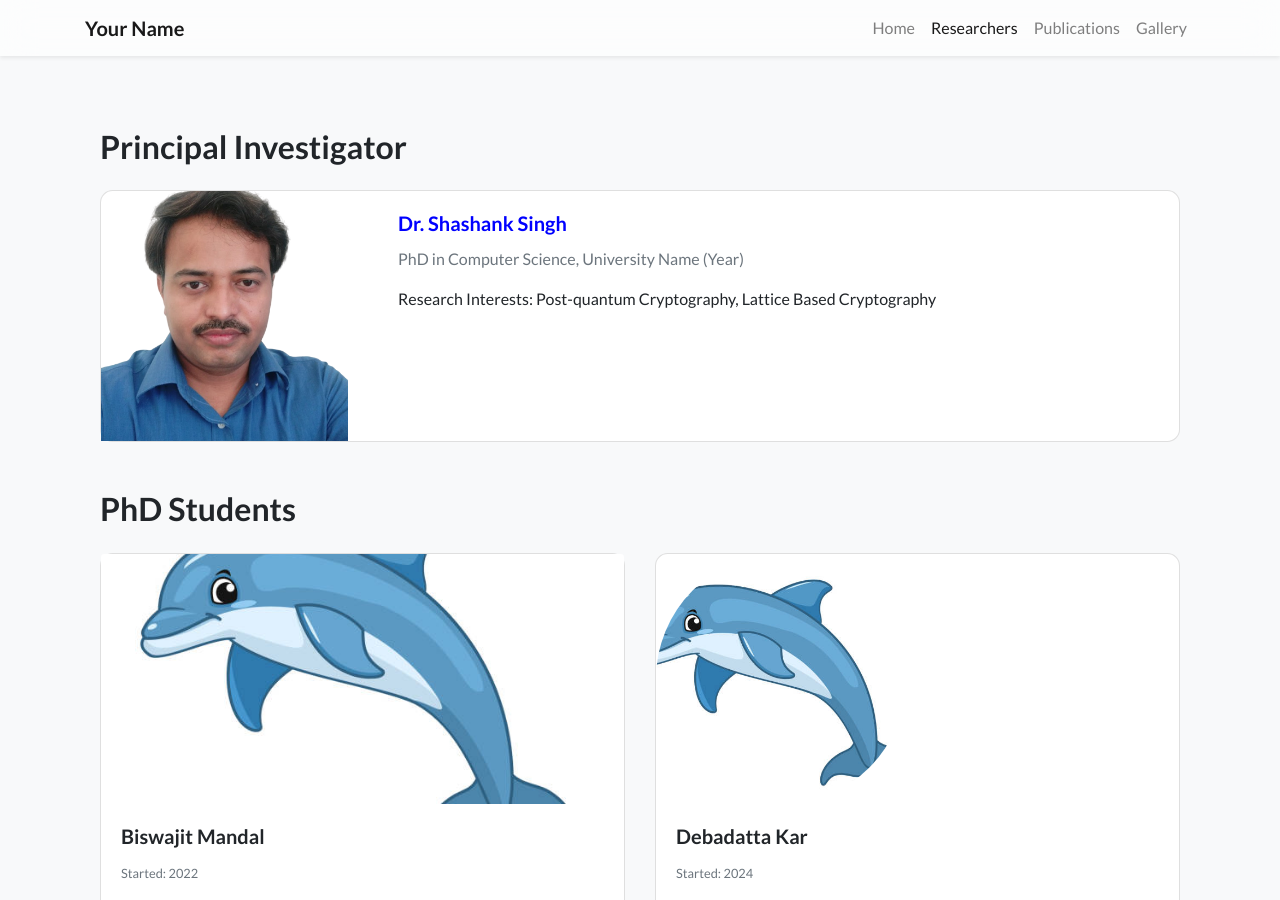
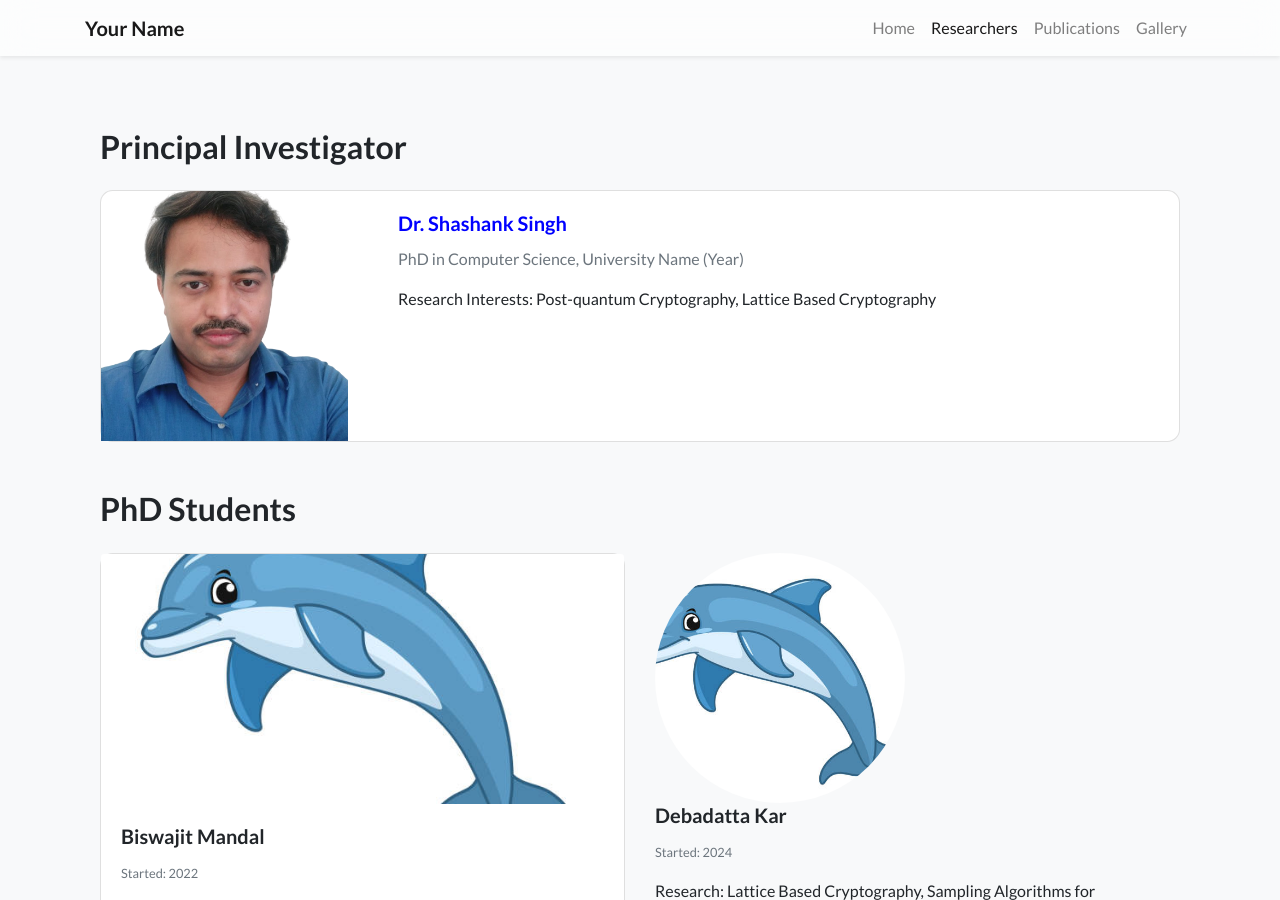
Before and after one commit to crl-iiserb/crl-iiserb, a Jekyll site: the page built from researchers.html, in a window 1280 px wide and 900 px high. Built offline with Jekyll 4.4.1, drawn with Linux system fonts in a browser that asks for light colours; nearby versions of some CDN libraries; a style sheet for code colours, icons or effects is not loaded.

Commit message:
Update researchers.html

```diff
--- a/researchers.html
+++ b/researchers.html
@@ -46,10 +46,10 @@ body_attr: >-
                         </div>
                     </div>
                     <div class="col-md-6 mb-3">
-                        <div class="card">
+                        <div">
                             <img src="{{ site.baseurl }}/assets/images/dolphin.png" alt="Debadatta Kar" class="card-img-top" style="height: 250px; width: 250px; object-fit: cover; border-radius: 50%;">
                           <!-- Placeholder: Replace with actual photo path -->
-                            <div class="card-body">
+                            <div>
                                 <h5 class="card-title">Debadatta Kar</h5>
                                 <p class="card-text"><small class="text-muted">Started: 2024</small></p>
                                 <p class="card-text">Research: Lattice Based Cryptography, Sampling Algorithms for Cryptography</p>
```
